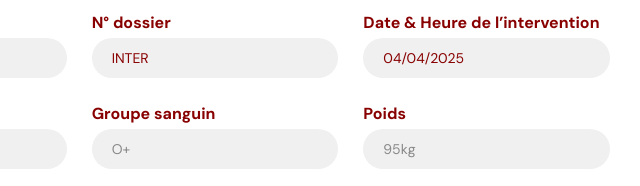
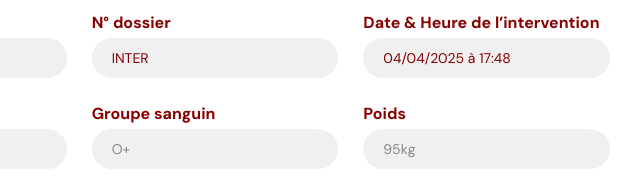
Before and after one commit to Medouille089/lsmsfantasctic, a website: page EMS/rapport-intervention.html in a window 1280 px wide. Shown: the part 253-439 px from the top of the page, 420-1060 px from the left. Drawn offline with nearby package versions, Linux system fonts and the light colour scheme.

Commit message:
Site v ALPHA

```diff
--- a/EMS/rapport-intervention.html
+++ b/EMS/rapport-intervention.html
@@ -26,7 +26,7 @@
                 <div class="grid">
                     <label>Nom prénom<input type="text" placeholder="Doe John" id="nomPatient" required></label>
                     <label>N° dossier<input type="text" value="INTER" placeholder="INTER0001" id="numeroDossier" required></label>
-                    <label>Date & Heure de l’intervention<input type="text" id="dateInput" placeholder="JJ/MM/AAAA" required></label>
+                    <label>Date & Heure de l’intervention<input type="text" id="dateInput" placeholder="JJ/MM/AAAA à HH:MM" required></label>
                     <label>Numéro de téléphone<input id="telephoneInput" type="text" placeholder="(XXX) XXX-XXXX" required></label>
                     <label>Groupe sanguin<input type="text" placeholder="O+" required></label>
                     <label>Poids<input type="text" placeholder="95kg" required></label>
--- a/EMS/script.js
+++ b/EMS/script.js
@@ -176,7 +176,10 @@ window.onload = async function () {
     const day = String(today.getDate()).padStart(2, '0');
     const month = String(today.getMonth() + 1).padStart(2, '0');
     const year = today.getFullYear();
-    const date = `${day}/${month}/${year}`;
+    const hours = String(today.getHours()).padStart(2, '0');
+    const minutes = String(today.getMinutes()).padStart(2, '0');
+    const date = `${day}/${month}/${year} à ${hours}:${minutes}`;
+
     document.getElementById('dateInput').value = date;
 
     await loadMedecinsList();
```
